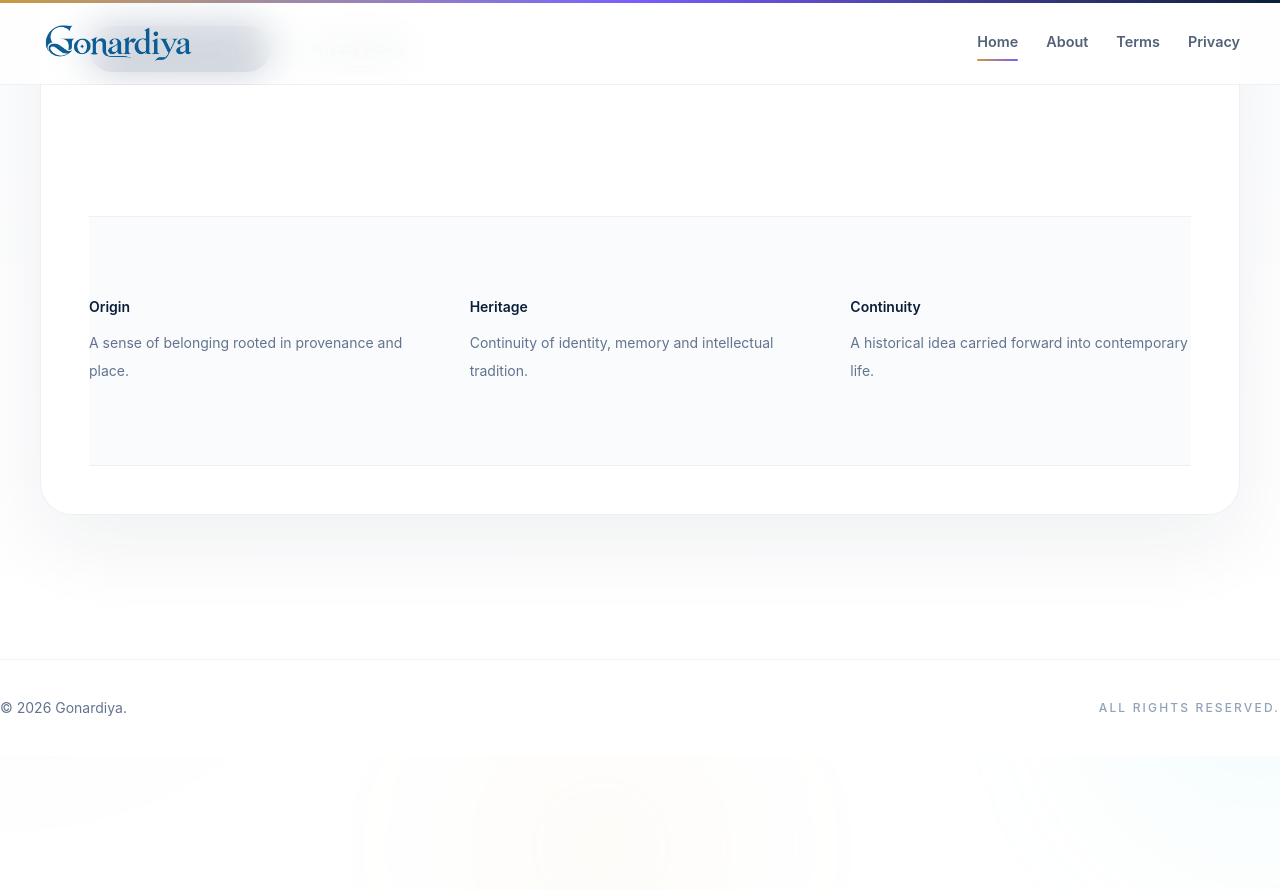
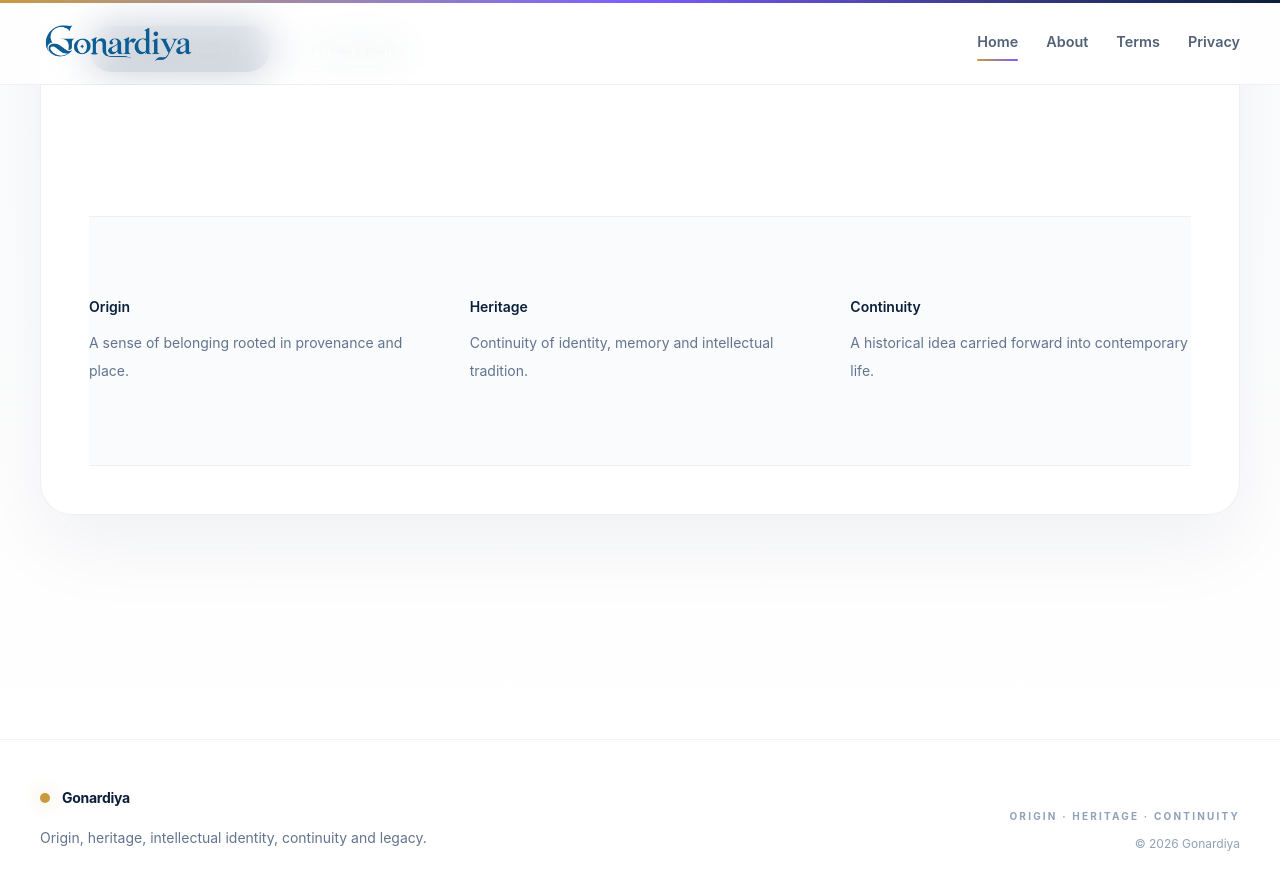
Before and after one commit to RatioJuris/gondariya-web, a Jekyll site: the page built from index.md, in a window 1280 px wide and 900 px high, scrolled down 1231 px. Shown: the top 890 px of the window. Built offline with Jekyll 4.4.1, drawn with Linux system fonts in a browser that asks for light colours; before the commit the page ends 1987 px from its top, so only the background shows below that.

Commit message:
Update footer.html

```diff
--- a/_includes/footer.html
+++ b/_includes/footer.html
@@ -1,16 +1,43 @@
-<footer class="border-t border-slate-900/5 bg-white">
+<footer class="relative mt-20 border-t border-slate-900/5 bg-white/70 backdrop-blur-xl">
 
-  <div
-    class="page-container flex min-h-[96px] flex-col justify-center gap-2 py-6 sm:flex-row sm:items-center sm:justify-between"
-  >
+  <div class="mx-auto max-w-7xl px-6 py-12 sm:px-8 lg:px-10">
 
-    <p class="m-0 text-sm text-slate-500">
-      © {{ site.time | date: "%Y" }} Gonardiya.
-    </p>
+    <div class="grid gap-10 md:grid-cols-[1fr_auto] md:items-end">
 
-    <p class="m-0 text-xs font-medium uppercase tracking-[0.18em] text-slate-400">
-      All rights reserved.
-    </p>
+      <div>
+
+        <div class="flex items-center gap-3">
+
+          <span
+            class="h-2.5 w-2.5 rounded-full bg-[#C89B3C] shadow-[0_0_18px_rgba(200,155,60,0.45)]"
+          ></span>
+
+          <span class="text-sm font-bold tracking-[-0.02em] text-[#0B1F3A]">
+            Gonardiya
+          </span>
+
+        </div>
+
+        <p class="mt-4 max-w-md text-sm leading-7 text-slate-500">
+          Origin, heritage, intellectual identity, continuity and legacy.
+        </p>
+
+      </div>
+
+
+      <div class="md:text-right">
+
+        <p class="text-[10px] font-bold uppercase tracking-[0.22em] text-slate-400">
+          Origin · Heritage · Continuity
+        </p>
+
+        <p class="mt-3 text-xs text-slate-400">
+          © {{ site.time | date: "%Y" }} Gonardiya
+        </p>
+
+      </div>
+
+    </div>
 
   </div>
 
```
